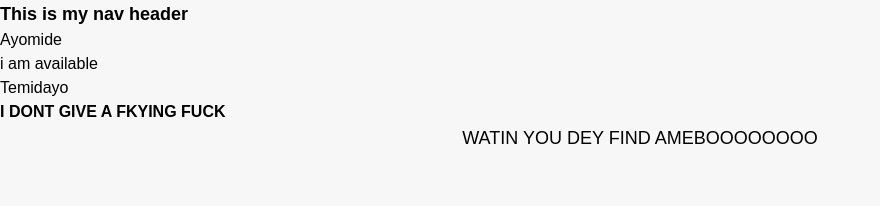
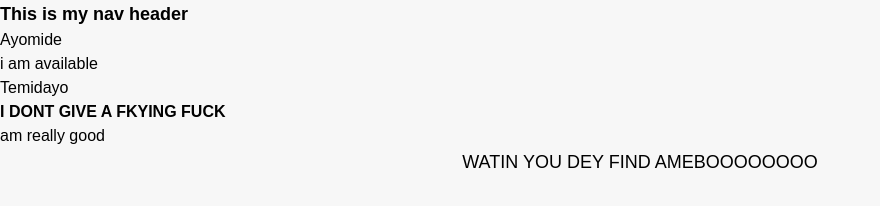
Before and after one commit to joshuapetertolu/Panto-Furniture-Landing-page, a plain HTML site: page index.html in a window 1280 px wide. Shown: the whole page, without its empty margins (0-880 px from the left). Drawn offline with nearby package versions, Linux system fonts and the light colour scheme.

Commit message:
testimonial setup

```diff
--- a/index.html
+++ b/index.html
@@ -50,7 +50,7 @@
     </section>
 
     <!-- Our Testimonials Section -->
-    <section></section>
+    <section>am really good</section>
 
     <!-- The Footer -->
     <footer>
```
